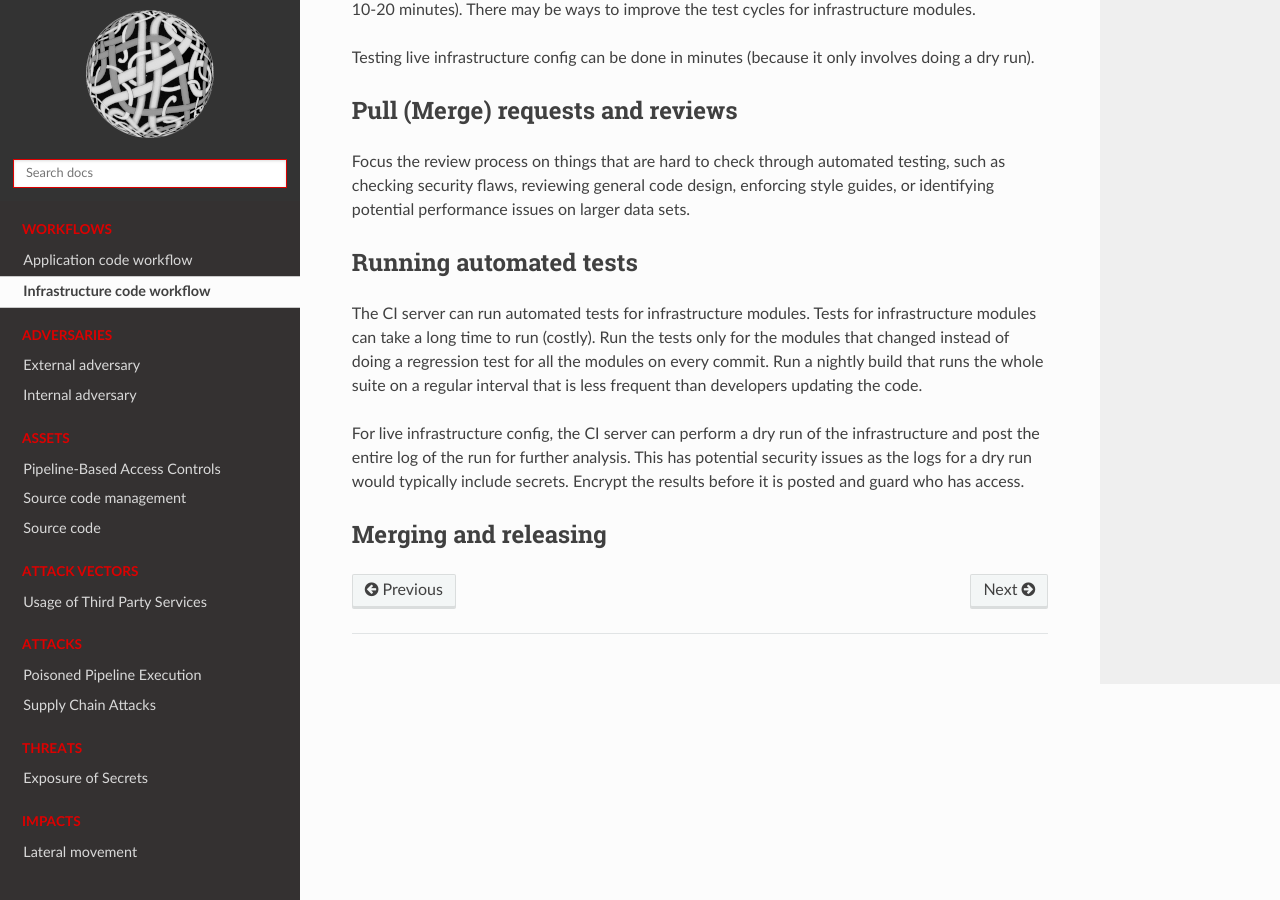
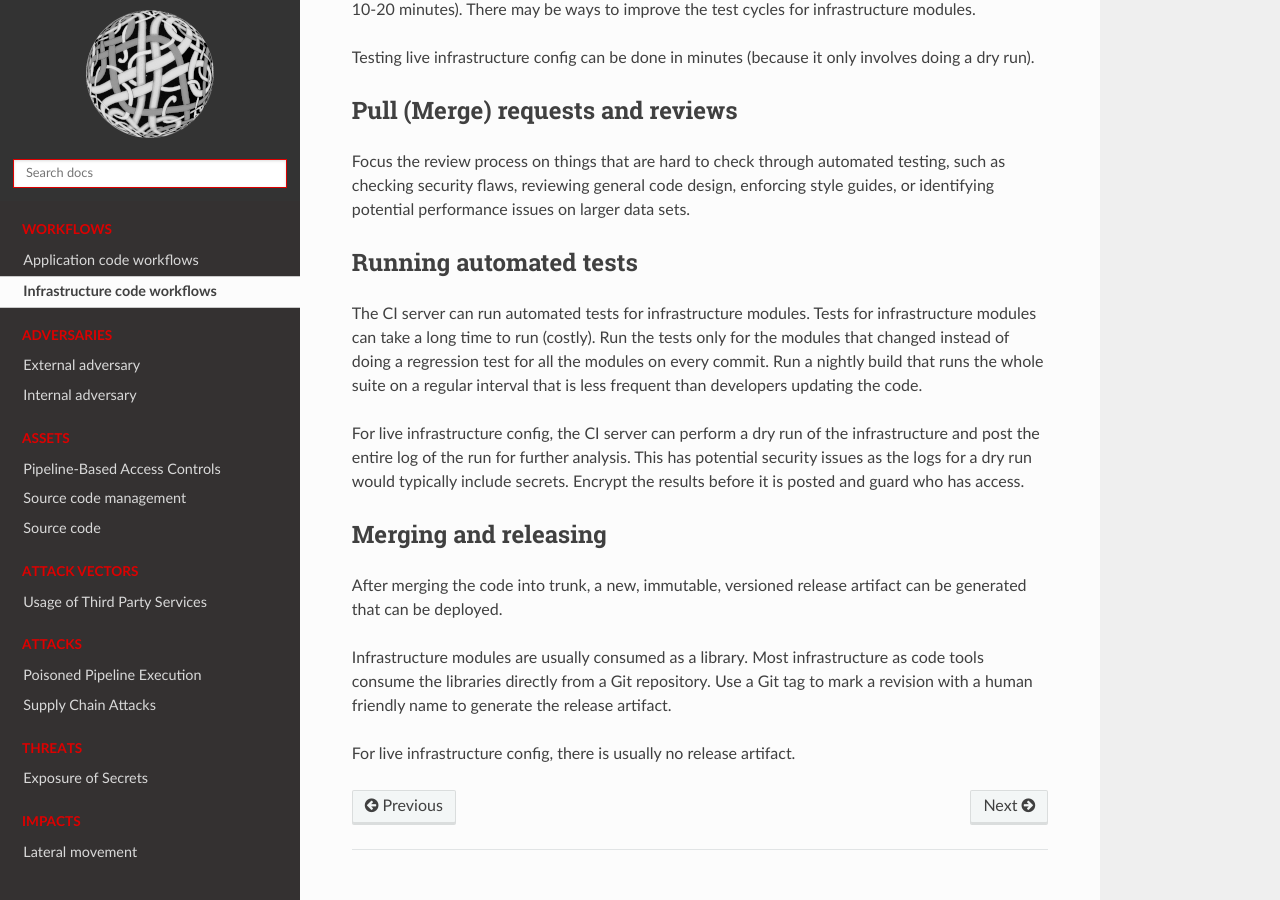
Before and after one commit to tymyrddin/green-cicd, a Sphinx documentation site: the page built from source/docs/workflows/infrastructure.md, in a window 1280 px wide and 900 px high, scrolled down 1479 px. Built offline with Sphinx 7.4.7 and the Read the Docs theme 2.0.0, drawn with Linux system fonts in a browser that asks for light colours; some of the changed text lies outside the part shown.

Commit message:
Get going with it!

```diff
--- a/source/docs/workflows/infrastructure.md
+++ b/source/docs/workflows/infrastructure.md
@@ -1,4 +1,4 @@
-# Infrastructure code workflow
+# Infrastructure code workflows
 
 An overview of the background info, design, and implementation of a production-ready CI/CD pipeline for infrastructure
 code.
@@ -68,3 +68,11 @@ the run for further analysis. This has potential security issues as the logs for
 secrets. Encrypt the results before it is posted and guard who has access.
 
 ## Merging and releasing
+
+After merging the code into trunk, a new, immutable, versioned release artifact can be generated that can be deployed.
+
+Infrastructure modules are usually consumed as a library. Most infrastructure as code tools consume the libraries
+directly from a Git repository. Use a Git tag to mark a revision with a human friendly name to generate the release
+artifact.
+
+For live infrastructure config, there is usually no release artifact.
```
Also changed, not shown: source/docs/workflows/application.md (+7 -1 lines).
